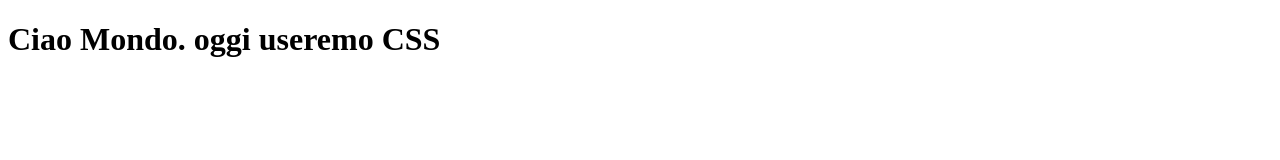
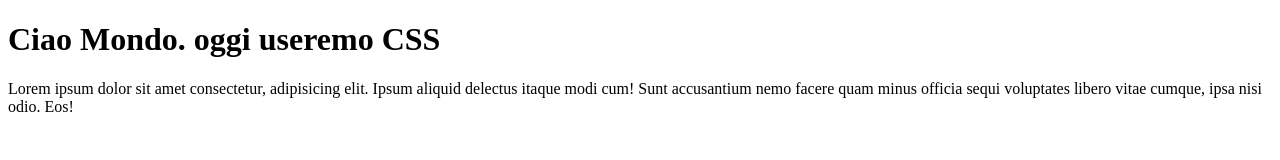
Before and after one commit to DavidZarfati/css-intro, a plain HTML site: page index.html in a window 1280 px wide. Drawn offline with Linux system fonts and the light colour scheme.

Commit message:
feat:aggiunto il primo paragrafo

```diff
--- a/index.html
+++ b/index.html
@@ -7,5 +7,6 @@
 </head>
 <body>
     <h1>Ciao Mondo. oggi useremo CSS</h1>
+    <p>Lorem ipsum dolor sit amet consectetur, adipisicing elit. Ipsum aliquid delectus itaque modi cum! Sunt accusantium nemo facere quam minus officia sequi voluptates libero vitae cumque, ipsa nisi odio. Eos!</p>
 </body>
 </html>
```
